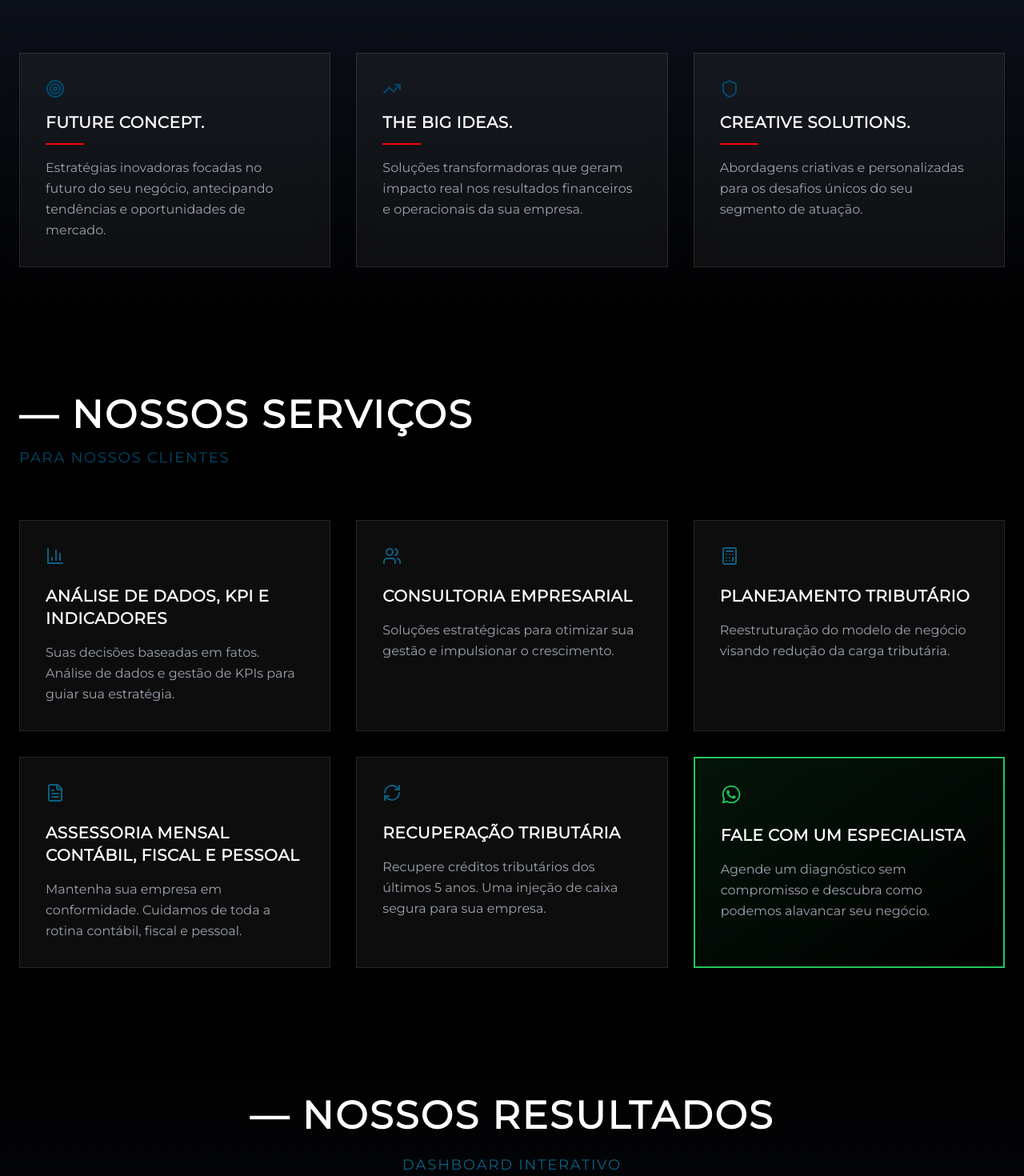
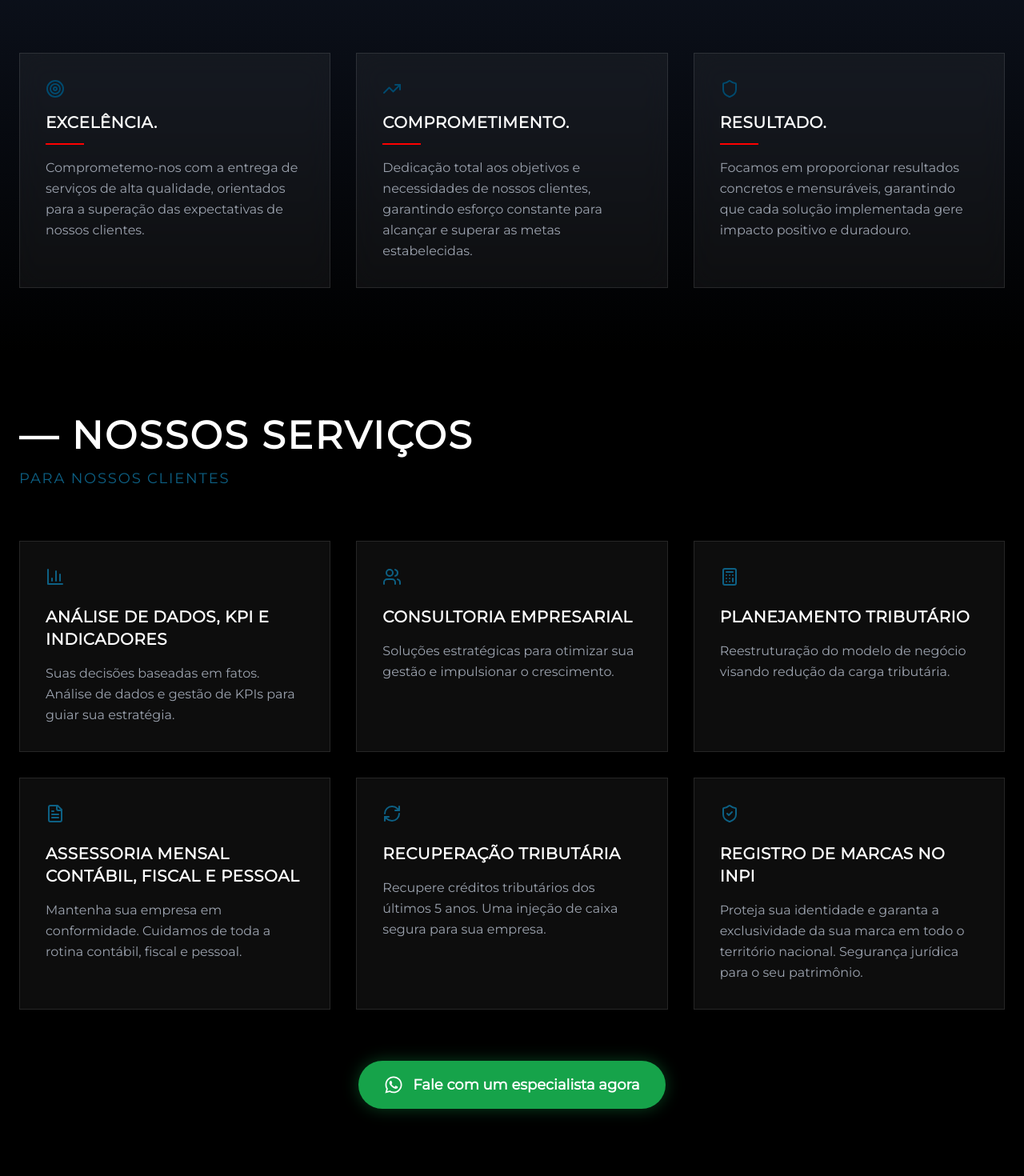
Before and after one commit to rafelms/Bi2B-LP, a React (Vite) app: page / in a window 1280 px wide. Shown: the part 1040-2510 px from the top of the page at 80% size. Built offline with nearby package versions, Linux system fonts and the light colour scheme; no server answers.

Commit message:
Att23.12

```diff
--- a/src/App.tsx
+++ b/src/App.tsx
@@ -4,7 +4,7 @@ import About from './components/About';
 import Services from './components/Services';
 import Portfolio from './components/Dashboard';
 import Contact from './components/Contact';
-import Clients from './components/Clients';
+//import Clients from './components/Clients.tsx';
 import Footer from './components/Footer';
 
 function App() {
@@ -15,7 +15,6 @@ function App() {
       <About />
       <Services />
       <Portfolio />
-      <Clients />
       <Contact />
       <Footer />
     </div>
--- a/src/components/About.tsx
+++ b/src/components/About.tsx
@@ -59,20 +59,20 @@ export default function About() {
         <div className="grid grid-cols-1 md:grid-cols-3 gap-8">
           <FeatureCard
             icon={<Target />}
-            title="Future Concept."
-            description="Estratégias inovadoras focadas no futuro do seu negócio, antecipando tendências e oportunidades de mercado."
+            title="Excelência."
+            description="Comprometemo-nos com a entrega de serviços de alta qualidade, orientados para a superação das expectativas de nossos clientes."
             delay={0}
           />
           <FeatureCard
             icon={<TrendingUp />}
-            title="The Big Ideas."
-            description="Soluções transformadoras que geram impacto real nos resultados financeiros e operacionais da sua empresa."
+            title="Comprometimento."
+            description="Dedicação total aos objetivos e necessidades de nossos clientes, garantindo esforço constante para alcançar e superar as metas estabelecidas."
             delay={100}
           />
           <FeatureCard
             icon={<Shield />}
-            title="Creative Solutions."
-            description="Abordagens criativas e personalizadas para os desafios únicos do seu segmento de atuação."
+            title="Resultado."
+            description="Focamos em proporcionar resultados concretos e mensuráveis, garantindo que cada solução implementada gere impacto positivo e duradouro."
             delay={200}
           />
         </div>
--- a/src/components/Clients.tsx
+++ b/src/components/Clients.tsx
@@ -42,7 +42,6 @@ export default function Clients() {
       >
         <div className="container mx-auto px-6">
 
-        {/* --- TÍTULO DA SEÇÃO --- */}
           <div className="mb-16 text-center">
             <h2 className="text-5xl md:text-5xl font-bold text-white mb-4 uppercase tracking-wider">
               Empresas que Confiam em Nós
--- a/src/components/Contact.tsx
+++ b/src/components/Contact.tsx
@@ -215,7 +215,7 @@ export default function Contact() {
       </section>
 
       <a
-        href="https://wa.me/+556392779310"
+        href="https://wa.me/+556392812239"
         target="_blank"
         rel="noopener noreferrer"
         className={`fixed bottom-6 right-6 z-50 bg-[#0d6084] text-white p-4 rounded-full shadow-lg hover:bg-green-600 transition-all duration-300 ease-in-out ${
--- a/src/components/Footer.tsx
+++ b/src/components/Footer.tsx
@@ -91,7 +91,7 @@ export default function Footer() {
                 <Instagram size={24} />
               </a>
               <a
-                href="https://wa.me/+556392779310"
+                href="https://wa.me/+556392812239"
                 target='_blank'
                 rel="noopener noreferrer"
                 className="text-gray-400 hover:text-[#FF0000] transition-colors duration-300"
--- a/src/components/Services.tsx
+++ b/src/components/Services.tsx
@@ -1,4 +1,4 @@
-import { BarChart3, Users, Calculator, FileText, RefreshCw} from 'lucide-react';
+import { BarChart3, Users, Calculator, FileText, RefreshCw, ShieldCheck } from 'lucide-react';
 import { useEffect, useRef, useState } from 'react';
 import { FaWhatsapp } from 'react-icons/fa';
 
@@ -6,52 +6,32 @@ interface ServiceCardProps {
   icon: React.ReactNode;
   title: string;
   description: string;
-  highlight?: boolean;
 }
 
-function ServiceCard({ icon, title, description, highlight }: ServiceCardProps) {
+function ServiceCard({ icon, title, description }: ServiceCardProps) {
   const [isVisible, setIsVisible] = useState(false);
   const cardRef = useRef<HTMLDivElement>(null);
 
   useEffect(() => {
     const observer = new IntersectionObserver(
       ([entry]) => {
-        if (entry.isIntersecting) {
-          setIsVisible(true);
-        }
+        if (entry.isIntersecting) setIsVisible(true);
       },
       { threshold: 0.1 }
     );
 
-    if (cardRef.current) {
-      observer.observe(cardRef.current);
-    }
-
-    return () => {
-      if (cardRef.current) {
-        observer.unobserve(cardRef.current);
-      }
-    };
+    if (cardRef.current) observer.observe(cardRef.current);
+    return () => observer.disconnect();
   }, []);
 
- return (
+  return (
     <div
       ref={cardRef}
-      className={`group relative p-8 transition-all duration-700 transform ${
-        isVisible ? 'opacity-100 translate-y-0' : 'opacity-0 translate-y-10'
-      } ${
-        highlight
-          /* Se for destaque (WhatsApp): Borda verde fixa e mantém verde no hover */
-          ? 'bg-gradient-to-br from-green-500/10 to-transparent border-2 border-green-500 hover:border-green-500'
-          /* Se NÃO for destaque: Borda cinza padrão e fica AZUL no hover */
-          : 'bg-white/5 border border-white/10 hover:border-blue-500'
-      } backdrop-blur-lg hover:scale-105`}
+      className={`group relative p-8 transition-all duration-700 transform backdrop-blur-lg
+      bg-white/5 border border-white/10 hover:border-blue-500 hover:scale-105
+      ${isVisible ? 'opacity-100 translate-y-0' : 'opacity-0 translate-y-10'}`}
     >
-      <div className={`text-4xl mb-6 ${
-          highlight
-            ? 'text-green-500 group-hover:text-green-500'
-            : 'text-[#0d6084] group-hover:text-blue-500'
-        } transition-colors duration-300`}>
+      <div className="text-4xl mb-6 text-[#0d6084] group-hover:text-blue-500 transition-colors duration-300">
         {icon}
       </div>
       <h3 className="text-xl font-bold text-white mb-4 uppercase tracking-wide">
@@ -65,51 +45,73 @@ function ServiceCard({ icon, title, description, highlight }: ServiceCardProps)
 }
 
 export default function Services() {
+  const servicesData = [
+    {
+      icon: <BarChart3 />,
+      title: "Análise de Dados, KPI e Indicadores",
+      description: "Suas decisões baseadas em fatos. Análise de dados e gestão de KPIs para guiar sua estratégia."
+    },
+    {
+      icon: <Users />,
+      title: "Consultoria Empresarial",
+      description: "Soluções estratégicas para otimizar sua gestão e impulsionar o crescimento."
+    },
+    {
+      icon: <Calculator />,
+      title: "Planejamento Tributário",
+      description: "Reestruturação do modelo de negócio visando redução da carga tributária."
+    },
+    {
+      icon: <FileText />,
+      title: "Assessoria Mensal Contábil, Fiscal e Pessoal",
+      description: "Mantenha sua empresa em conformidade. Cuidamos de toda a rotina contábil, fiscal e pessoal."
+    },
+    {
+      icon: <RefreshCw />,
+      title: "Recuperação Tributária",
+      description: "Recupere créditos tributários dos últimos 5 anos. Uma injeção de caixa segura para sua empresa."
+    },
+    {
+      icon: <ShieldCheck />,
+      title: "Registro de Marcas no INPI",
+      description: "Proteja sua identidade e garanta a exclusividade da sua marca em todo o território nacional. Segurança jurídica para o seu patrimônio."
+    }
+  ];
+
   return (
     <section id="servicos" className="py-20 bg-black">
       <div className="container mx-auto px-6">
+        {/* Header da Seção */}
         <div className="mb-16">
           <h2 className="text-4xl md:text-5xl font-bold text-white mb-4 uppercase tracking-wider">
             — Nossos Serviços
           </h2>
-          <p className="text-[#004a6e] text-lg uppercase tracking-widest">
+          <p className="text-[#0d6084] text-lg uppercase tracking-widest font-medium">
             para nossos clientes
           </p>
         </div>
 
+        {/* Grid de Cards */}
         <div className="grid grid-cols-1 md:grid-cols-2 lg:grid-cols-3 gap-8">
-          <ServiceCard
-            icon={<BarChart3 />}
-            title="Análise de Dados, KPI e Indicadores"
-            description="Suas decisões baseadas em fatos. Análise de dados e gestão de KPIs para guiar sua estratégia."
-          />
-          <ServiceCard
-            icon={<Users />}
-            title="Consultoria Empresarial"
-            description="Soluções estratégicas para otimizar sua gestão e impulsionar o crescimento."
-          />
-          <ServiceCard
-            icon={<Calculator />}
-            title="Planejamento Tributário"
-            description="Reestruturação do modelo de negócio visando redução da carga tributária."
-          />
-          <ServiceCard
-            icon={<FileText />}
-            title="Assessoria Mensal Contábil, Fiscal e Pessoal"
-            description="Mantenha sua empresa em conformidade. Cuidamos de toda a rotina contábil, fiscal e pessoal."
-          />
-          <ServiceCard
-            icon={<RefreshCw />}
-            title="Recuperação Tributária"
-            description="Recupere créditos tributários dos últimos 5 anos. Uma injeção de caixa segura para sua empresa."
-          />
-          <a href="https://wa.me/+556392779310" target="_blank" rel="noopener noreferrer" className="grid">
+          {servicesData.map((service, index) => (
             <ServiceCard
-              icon={<FaWhatsapp size={26} />}
-              title="Fale com um Especialista"
-              description="Agende um diagnóstico sem compromisso e descubra como podemos alavancar seu negócio."
-              highlight
+              key={index}
+              icon={service.icon}
+              title={service.title}
+              description={service.description}
             />
+          ))}
+        </div>
+
+        <div className="flex justify-center mt-16">
+          <a
+            href="https://wa.me/+556392812239"
+            target="_blank"
+            rel="noopener noreferrer"
+            className="flex items-center gap-3 bg-green-600 hover:bg-green-500 text-white px-8 py-4 rounded-full font-bold text-lg transition-all duration-300 transform hover:scale-110 shadow-[0_0_20px_rgba(22,163,74,0.4)]"
+          >
+            <FaWhatsapp className="text-2xl" />
+            Fale com um especialista agora
           </a>
         </div>
       </div>
```
Also changed, not shown: src/components/Hero.tsx (+7 -7 lines). Lines whose indentation alone changed are shown as unchanged.
